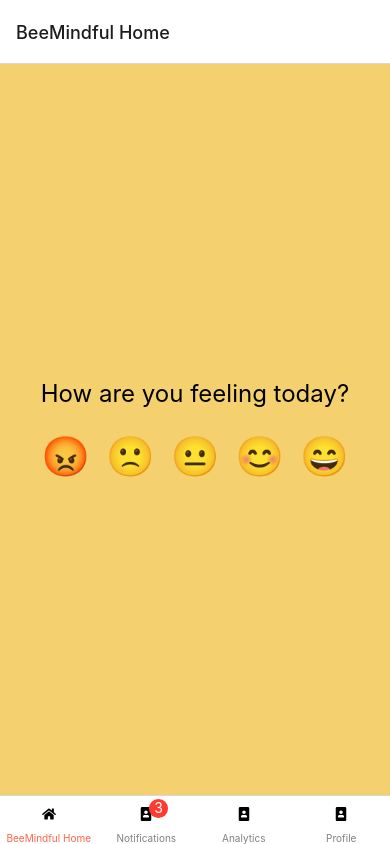
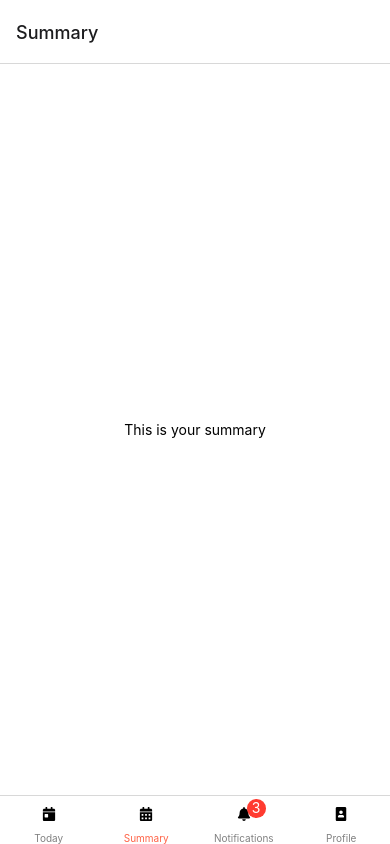
Before and after one commit to laurapham1/BeeMindful, a React Native app: screen /Summary in a window 390 px wide. Built offline with nearby package versions, Linux system fonts and the light colour scheme.

Commit message:
update tabs and pages

```diff
--- a/App.js
+++ b/App.js
@@ -6,8 +6,8 @@ import { createBottomTabNavigator } from '@react-navigation/bottom-tabs';
 import HomeScreen from './views/HomeScreen';
 import ProfileScreen from './views/ProfileScreen';
 import NotificationScreen from './views/NotificationScreen';
-import AnalyticScreen from './views/AnalyticScreen';
-import {FaPortrait, FaHome} from 'react-icons/fa'
+import SummaryScreen from './views/SummaryScreen';
+import {FaPortrait, FaHome, FaBell, FaCalendarAlt, FaCalendarDay} from 'react-icons/fa'
 
 // const Stack = createNativeStackNavigator();
 const Tab = createBottomTabNavigator();
@@ -26,25 +26,24 @@ export default function App() {
         <Tab.Screen
           name="Home"
           component={HomeScreen}
-          options={{title: 'BeeMindful Home', tabBarIcon: () => (
-            <FaHome />
+          options={{title: 'BeeMindful', tabBarLabel: 'Today', tabBarIcon: () => (
+            <FaCalendarDay />
           ), ...tabOptions}}
 
         />
-          <Tab.Screen name="Notifications" component={NotificationScreen} options={{
+        <Tab.Screen name="Summary" component={SummaryScreen} options={{
+          tabBarIcon: () => (
+            <FaCalendarAlt />
+          ),
+          ...tabOptions
+        }}/>
+                  <Tab.Screen name="Notifications" component={NotificationScreen} options={{
             tabBarIcon: () => (
-              <FaPortrait />
+              <FaBell />
             ),
             tabBarBadge: 3,
             ...tabOptions
           }}/>
-        <Tab.Screen name="Analytics" component={AnalyticScreen} options={{
-          // tabBarLabel: 'Profile',
-          tabBarIcon: () => (
-            <FaPortrait />
-          ),
-          ...tabOptions
-        }}/>
         <Tab.Screen name="Profile" component={ProfileScreen} options={{
           // tabBarLabel: 'Profile',
           tabBarIcon: () => (
--- a/views/AnalyticScreen.js
+++ b/views/SummaryScreen.js
@@ -1,9 +1,9 @@
 import { StyleSheet, Text, View, Button } from 'react-native';
 
-export default function AnalyticScreen({navigation}) {
+export default function SummaryScreen({navigation}) {
   return (
     <View style={styles.container}>
-        <Text>This is your analytics</Text>
+        <Text>This is your summary</Text>
     </View>
   );
 }
```
